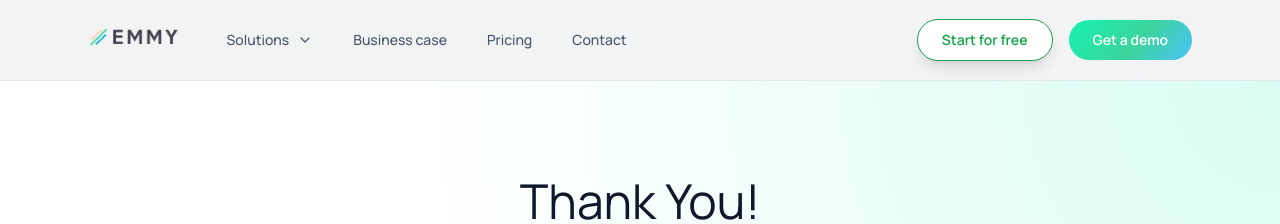
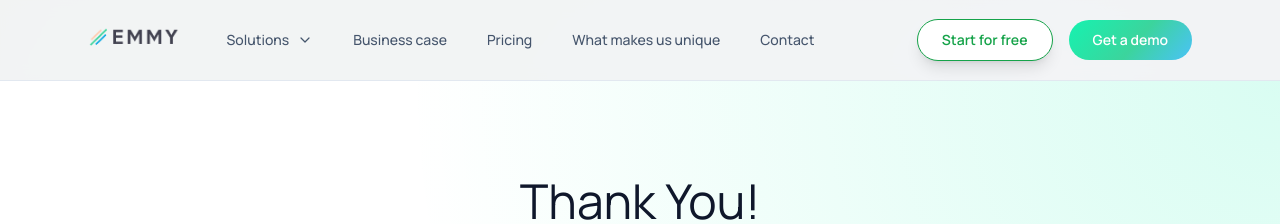
Before and after one commit to emmy-earth/promo-website, a Jekyll site: the page built from start-for-free-confirmation.html, in a window 1280 px wide. Shown: the top 224 px of the page. Built offline with Jekyll 4.4.1, drawn with Linux system fonts in a browser that asks for light colours; nearby versions of some CDN libraries; comment, search, counter and statistics services are not loaded.

Commit message:
Update nav.html

```diff
--- a/_includes/nav.html
+++ b/_includes/nav.html
@@ -3,6 +3,7 @@
 {% assign is_home = false %}
 {% assign is_business_case = false %}
 {% assign is_pricing = false %}
+{% assign is_what_makes_us_unique = false %}
 {% assign is_contact = false %}
 
 {% if current_url == '/' %}
@@ -13,6 +14,9 @@
 {% endif %}
 {% if current_url == '/pricing/' %}
   {% assign is_pricing = true %}
+{% endif %}
+{% if current_url == '/what-makes-us-unique/' %}
+  {% assign is_what_makes_us_unique = true %}
 {% endif %}
 {% if current_url == '/contact/' %}
   {% assign is_contact = true %}
@@ -97,6 +101,11 @@ flex items-center justify-between gap-3 rounded-lg px-3 py-2 text-sm font-medium
           </a>
         </li>
         <li>
+          <a data-nav3-link href="{{ site.baseurl }}/what-makes-us-unique/" data-active="{% if is_what_makes_us_unique %}true{% else %}false{% endif %}" class="{{ nav_link_base | strip }} {% unless is_what_makes_us_unique %}hover:bg-[#F2CBAE] hover:text-slate-900{% endunless %} {% if is_what_makes_us_unique %}bg-[#F2CBAE] text-slate-900 shadow-sm{% endif %}">
+            What makes us unique
+          </a>
+        </li>
+        <li>
           <a data-nav3-link href="{{ site.baseurl }}/contact/" data-active="{% if is_contact %}true{% else %}false{% endif %}" class="{{ nav_link_base | strip }} {% unless is_contact %}hover:bg-[#F2CBAE] hover:text-slate-900{% endunless %} {% if is_contact %}bg-[#F2CBAE] text-slate-900 shadow-sm{% endif %}">
             Contact
           </a>
```
